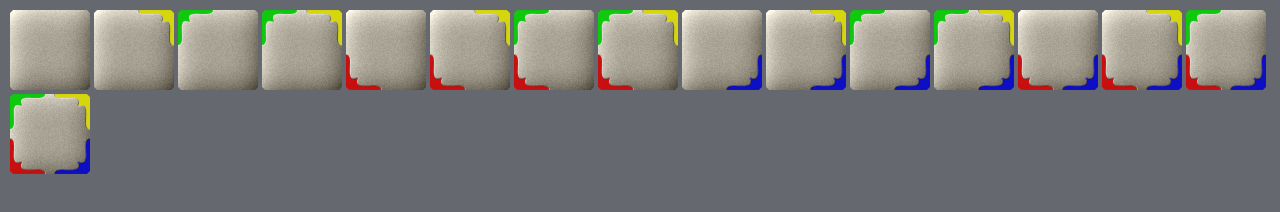
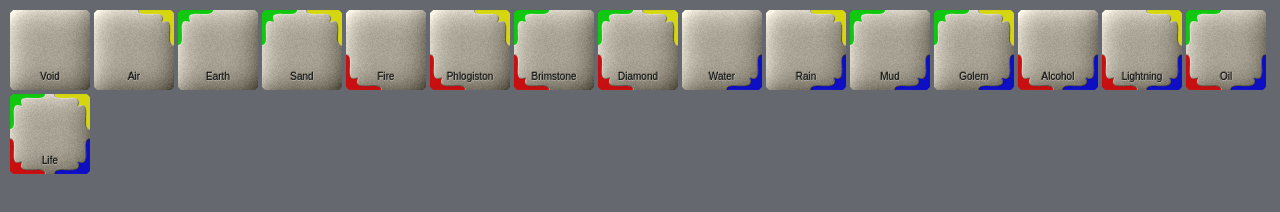
Before and after one commit to subzey/js13k, a plain HTML site: page corners.html in a window 1280 px wide. Drawn offline with Linux system fonts and the light colour scheme.

Commit message:
Add text to tiles

```diff
--- a/corners.html
+++ b/corners.html
@@ -1,5 +1,32 @@
 <body bgcolor=#66686f>
 <script>
+var titles = ['Void'];
+
+var TILE_AIR   = parseInt('00001', 2);
+var TILE_EARTH = parseInt('00010', 2);
+var TILE_FIRE  = parseInt('00100', 2);
+var TILE_WATER = parseInt('01000', 2);
+
+titles[TILE_AIR] = 'Air';
+titles[TILE_FIRE] = 'Fire';
+titles[TILE_EARTH] = 'Earth';
+titles[TILE_WATER] = 'Water';
+
+titles[TILE_AIR + TILE_FIRE] = 'Phlogiston';
+titles[TILE_AIR + TILE_EARTH] = 'Sand';
+titles[TILE_AIR + TILE_WATER] = 'Rain';
+titles[TILE_FIRE + TILE_EARTH] = 'Brimstone';
+titles[TILE_FIRE + TILE_WATER] = 'Alcohol';
+titles[TILE_EARTH + TILE_WATER] = 'Mud';
+
+titles[TILE_AIR + TILE_FIRE + TILE_EARTH] = 'Diamond';
+titles[TILE_AIR + TILE_FIRE + TILE_WATER] = 'Lightning';
+titles[TILE_AIR + TILE_EARTH + TILE_WATER] = 'Golem';
+titles[TILE_FIRE + TILE_EARTH + TILE_WATER] = 'Oil';
+
+titles[TILE_AIR + TILE_FIRE + TILE_EARTH + TILE_WATER] = 'Life';
+
+
 function createTile(code){
 	var a = document.createElement('canvas');
 	a.width=80;
@@ -32,6 +59,11 @@ function createTile(code){
 
 		c.globalAlpha = drawPosition ^ 1 ? 0.3 : .9;
 
+		c.font = '16px';
+		c.textAlign = 'center';
+		c.fillStyle = drawPosition & 1 ? '#000' : '#FFF';
+		c.fillText(titles[code], 40, 70);
+
 		for (var bit = 5; bit--; ){
 			c.translate(40, 40);
 			c.rotate(Math.PI / 2);
```
